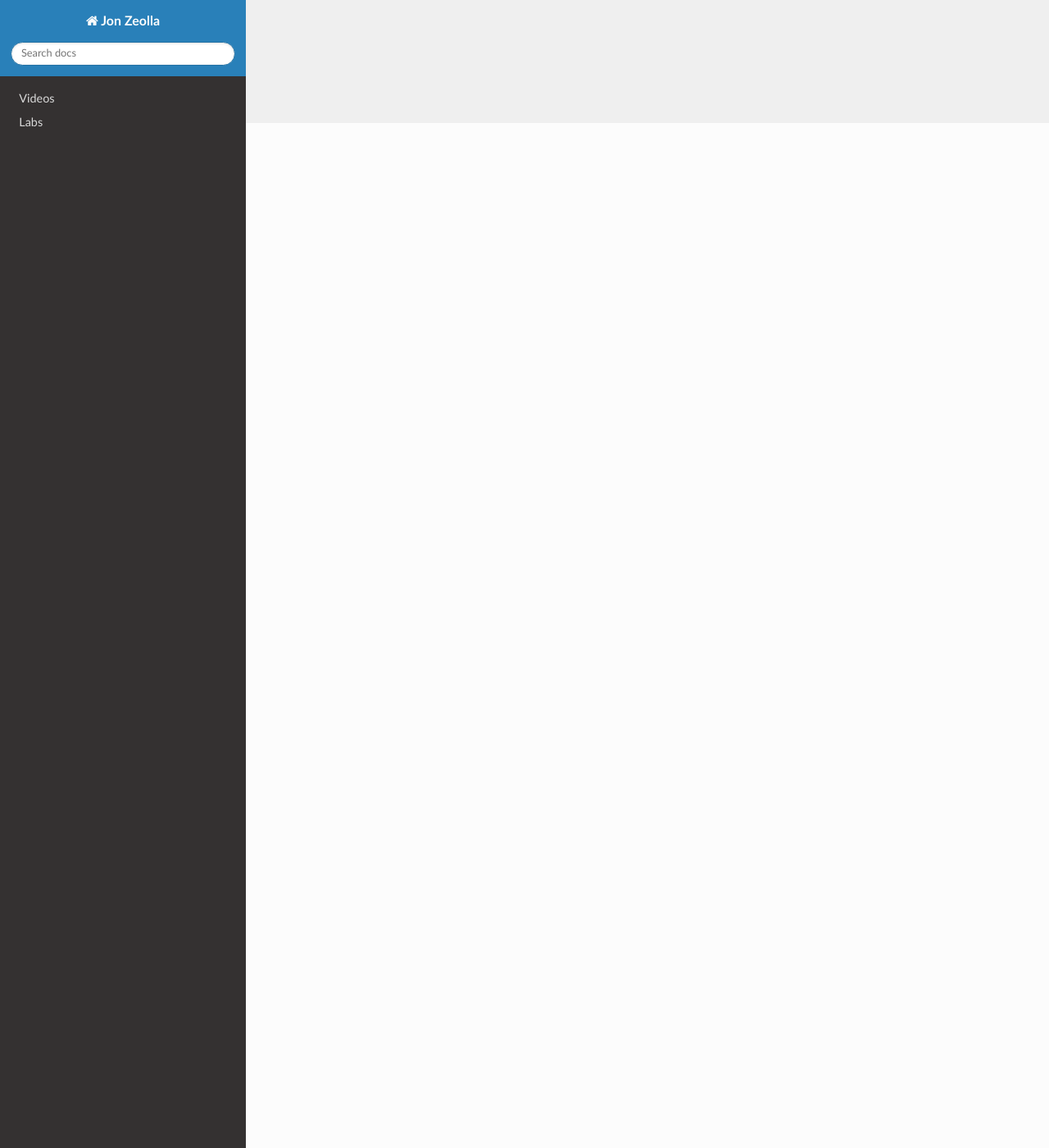
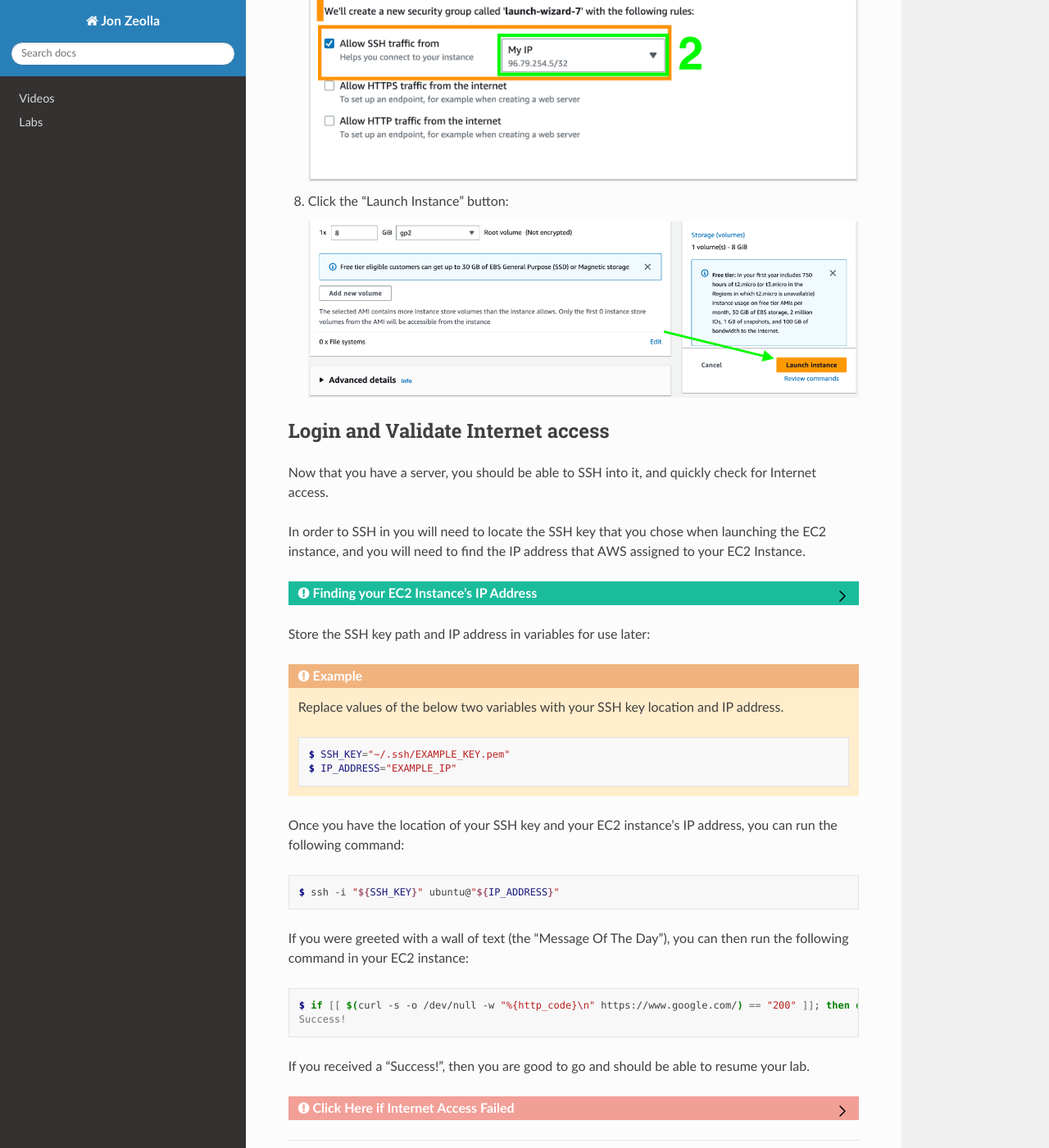
Before and after one commit to JonZeolla/JonZeolla.github.io, a Sphinx documentation site: the page built from docs/ref/aws_ubuntu20.04.md, in a window 1280 px wide and 1400 px high, scrolled down 1250 px. Shown: the whole window at 82% size. Built offline with Sphinx 7.4.7 and the Read the Docs theme 2.0.0, drawn with Linux system fonts in a browser that asks for light colours; some of the changed text lies outside the part shown.

Commit message:
Add EC2 creation steps

````diff
--- a/docs/conf.py
+++ b/docs/conf.py
@@ -38,7 +38,7 @@
 # https://myst-parser.readthedocs.io/en/latest/configuration.html
 # https://myst-parser.readthedocs.io/en/latest/syntax/optional.html
 
-myst_enable_extensions: list[str] = []
+myst_enable_extensions: list[str] = ["attrs_block", "colon_fence"]
 
 # -- Options for sphinx-copybutton --
 # https://github.com/executablebooks/sphinx-copybutton/blob/master/docs/use.md
@@ -47,6 +47,10 @@
 copybutton_only_copy_prompt_lines: bool = True
 # Currently the default is ".linenos, .gp", so this effectively just adds .go which is the class for console outputs
 copybutton_exclude: str = ".linenos, .gp, .go"
+# This fixes the copy button for multi-line HEREDOCS that start with a prompt
+copybutton_here_doc_delimiter: str = "EOF"
+# This allows us to set a :class: no-copybutton to remove the copy button for a code block
+copybutton_selector = "div:not(.no-copybutton) > div.highlight > pre"
 
 # -- Options for sphinx-togglebutton --
 # https://github.com/executablebooks/sphinx-togglebutton/blob/master/docs/use.md
--- a/docs/ref/aws_ubuntu20.04.md
+++ b/docs/ref/aws_ubuntu20.04.md
@@ -2,6 +2,90 @@
 orphan: true
 hidden: true
 ---
-# Creating an Ubuntu 20.04 x86 VM in AWS
+# Creating an Ubuntu 20.04 x86 server in AWS
 
-TODO
+## Setup
+
+1. First, login to the AWS console where you want to create the EC2 instance by following [these AWS
+instructions](https://docs.aws.amazon.com/signin/latest/userguide/console-sign-in-tutorials.html).
+1. If you're launching an EC2 instance for the first time, follow [these setup
+steps](https://docs.aws.amazon.com/AWSEC2/latest/UserGuide/get-set-up-for-amazon-ec2.html).
+
+## Get Started
+
+1. Open the [Amazon EC2 console](https://console.aws.amazon.com/ec2/).
+1. From the EC2 console dashboard, in the **Launch instance** box, choose **Launch instance**, and then choose **Launch instance** from the options
+   that appear.
+1. Under Name and tags, for Name, enter a descriptive name for your instance.
+1. Under **Application and OS Images (Amazon Machine Image)**, choose Quick Start, and then choose Ubuntu 20.04 LTS.
+
+    ![AMI Selection](../img/ami.png)
+
+1. Specify an appropriate instance type, such as `t2.micro`.
+
+    ![Instance Type](../img/aws_instance_type.png)
+
+1. Under Key pair (login), for Key pair name, choose the key pair that you created when getting set up.
+1. When configuring the Network settings, follow these steps to ensure you will properly have Internet access outbound and SSH access inbound:
+
+    ![Security Groups](../img/aws_security_group.png)
+
+1. Click the "Launch Instance" button:
+
+    ![Launch EC2 Instance](../img/aws_ec2_launch_instance.png)
+
+## Login and Validate Internet access
+
+Now that you have a server, you should be able to SSH into it, and quickly check for Internet access.
+
+In order to SSH in you will need to locate the SSH key that you chose when launching the EC2 instance, and you will need to find the IP address that
+AWS assigned to your EC2 Instance.
+
+```{admonition} Finding your EC2 Instance's IP Address
+---
+class: dropdown tip
+---
+In order to find your server's IP address, go to your AWS EC2 "Instances" page, select the server you created, and copy the "Public IPv4 address"
+![AWS EC2 Instance Public IP Address](../img/aws_ec2_public_ip.png)
+```
+
+Store the SSH key path and IP address in variables for use later:
+
+:::{admonition} Example
+---
+class: caution
+---
+Replace values of the below two variables with your SSH key location and IP address.
+
+```{code-block} console
+$ SSH_KEY="~/.ssh/EXAMPLE_KEY.pem"
+$ IP_ADDRESS="EXAMPLE_IP"
+```
+:::
+
+Once you have the location of your SSH key and your EC2 instance's IP address, you can run the following command:
+
+```{code-block} console
+$ ssh -i "${SSH_KEY}" ubuntu@"${IP_ADDRESS}"
+```
+
+If you were greeted with a wall of text (the "Message Of The Day"), you can then run the following command in your EC2 instance:
+
+```{code-block} console
+$ if [[ $(curl -s -o /dev/null -w "%{http_code}\n" https://www.google.com/) == "200" ]]; then echo "Success!"; else echo "Failed to access google.com"; fi
+Success!
+```
+
+If you received a "Success!", then you are good to go and should be able to resume your lab.
+
+:::{admonition} Click Here if Internet Access Failed
+---
+class: dropdown error
+---
+If you failed to access google.com, it is likely that the subnet you used or created doesn't have Internet access. You can use the following to
+begin troubleshooting.
+
+![Confirm Internet Access](../img/aws_ec2_resource_map.png)
+
+Also, you may want to refer to [these steps](https://repost.aws/knowledge-center/nat-gateway-vpc-private-subnet)
+:::
````
Also changed, not shown: docs/labs/container-security-101.md (+29 -8 lines), docs/ref/jon-zeolla.md (+4 -0 lines), docs/img/AMI.png (added), docs/img/aws_ec2_launch_instance.png (added), docs/img/aws_ec2_public_ip.png (added), docs/img/aws_ec2_resource_map.png (added), docs/img/aws_instance_type.png (added), docs/img/aws_security_group.png (added).
